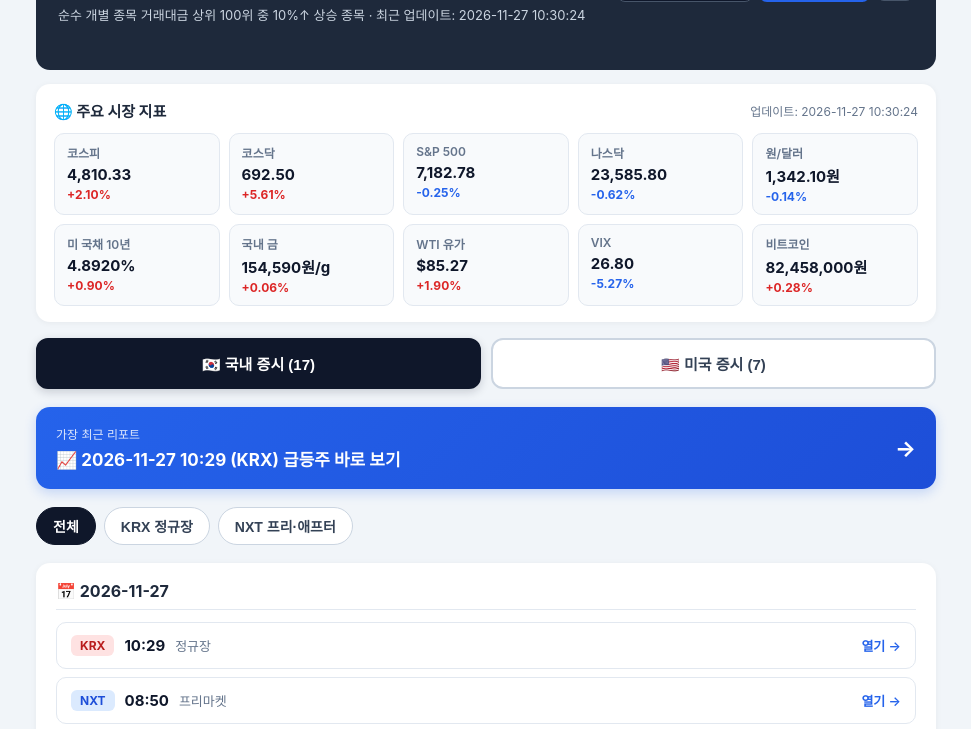
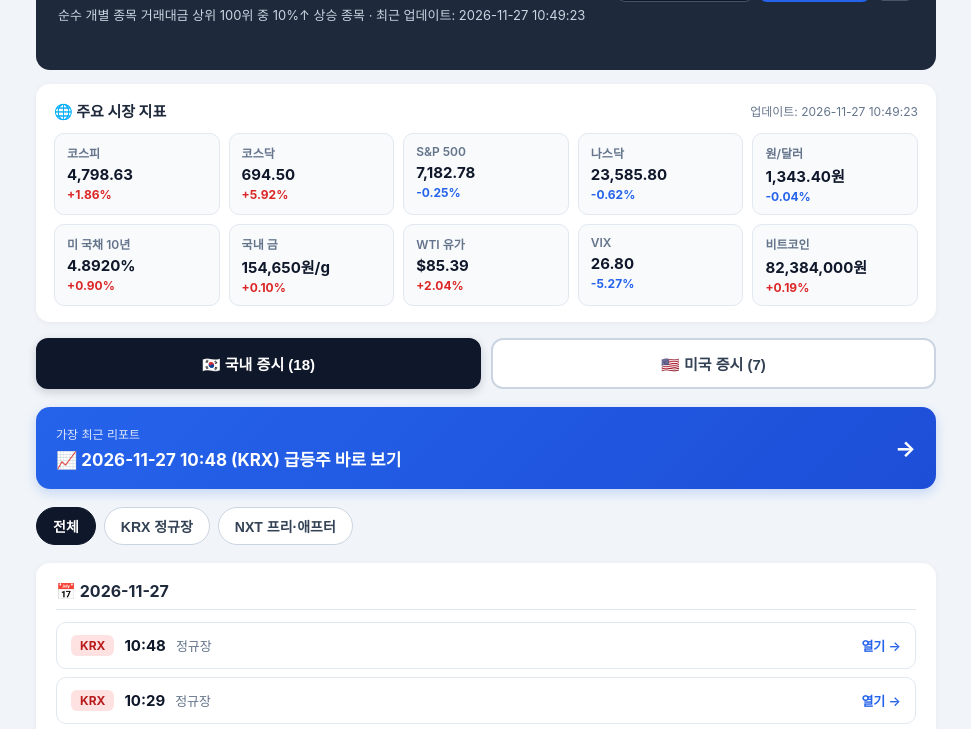
Before and after one commit to no1frieza-cyber/stock-report, a plain HTML site: page index.html in a window 1280 px wide. Shown: the part 69-798 px from the top of the page, without its empty margins (154-1125 px from the left). Drawn offline with Linux system fonts and the light colour scheme.

Commit message:
Update index page (20261127 1048)

```diff
--- a/index.html
+++ b/index.html
@@ -67,9 +67,9 @@
       <div class="header-top">
         <div>
           <h1>📊 한·미 증시 급등주 리포트</h1>
-          <p>순수 개별 종목 거래대금 상위 100위 중 10%↑ 상승 종목 · 최근 업데이트: 2026-11-27 10:30:24</p>
+          <p>순수 개별 종목 거래대금 상위 100위 중 10%↑ 상승 종목 · 최근 업데이트: 2026-11-27 10:49:23</p>
         </div>
-        <div class="refresh-bar" id="refreshControls" data-repo="no1frieza-cyber/stock-report" data-updated="2026-11-27 10:30:24">
+        <div class="refresh-bar" id="refreshControls" data-repo="no1frieza-cyber/stock-report" data-updated="2026-11-27 10:49:23">
           <select id="modeSelect" class="mode-select">
             <option value="krx">KRX 정규장</option>
             <option value="nxt">NXT 프리·애프터</option>
@@ -86,20 +86,20 @@
     <section class="ind-section">
       <div class="ind-header">
         <span class="ind-title">🌐 주요 시장 지표</span>
-        <span class="ind-time">업데이트: 2026-11-27 10:30:24</span>
+        <span class="ind-time">업데이트: 2026-11-27 10:49:23</span>
       </div>
       <div class="ind-grid">
 
             <div class="ind-card">
               <div class="ind-label">코스피</div>
-              <div class="ind-value">4,810.33</div>
-              <div class="ind-rate ind-up">+2.10%</div>
+              <div class="ind-value">4,798.63</div>
+              <div class="ind-rate ind-up">+1.86%</div>
             </div>
 
             <div class="ind-card">
               <div class="ind-label">코스닥</div>
-              <div class="ind-value">692.50</div>
-              <div class="ind-rate ind-up">+5.61%</div>
+              <div class="ind-value">694.50</div>
+              <div class="ind-rate ind-up">+5.92%</div>
             </div>
 
             <div class="ind-card">
@@ -116,8 +116,8 @@
 
             <div class="ind-card">
               <div class="ind-label">원/달러</div>
-              <div class="ind-value">1,342.10원</div>
-              <div class="ind-rate ind-down">-0.14%</div>
+              <div class="ind-value">1,343.40원</div>
+              <div class="ind-rate ind-down">-0.04%</div>
             </div>
 
             <div class="ind-card">
@@ -128,14 +128,14 @@
 
             <div class="ind-card">
               <div class="ind-label">국내 금</div>
-              <div class="ind-value">154,590원/g</div>
-              <div class="ind-rate ind-up">+0.06%</div>
+              <div class="ind-value">154,650원/g</div>
+              <div class="ind-rate ind-up">+0.10%</div>
             </div>
 
             <div class="ind-card">
               <div class="ind-label">WTI 유가</div>
-              <div class="ind-value">$85.27</div>
-              <div class="ind-rate ind-up">+1.90%</div>
+              <div class="ind-value">$85.39</div>
+              <div class="ind-rate ind-up">+2.04%</div>
             </div>
 
             <div class="ind-card">
@@ -146,23 +146,23 @@
 
             <div class="ind-card">
               <div class="ind-label">비트코인</div>
-              <div class="ind-value">82,458,000원</div>
-              <div class="ind-rate ind-up">+0.28%</div>
+              <div class="ind-value">82,384,000원</div>
+              <div class="ind-rate ind-up">+0.19%</div>
             </div>
 
       </div>
     </section>
 
     <div class="market-tabs">
-      <button class="market-tab active" data-tab="kr">🇰🇷 국내 증시 (17)</button>
+      <button class="market-tab active" data-tab="kr">🇰🇷 국내 증시 (18)</button>
       <button class="market-tab" data-tab="us">🇺🇸 미국 증시 (7)</button>
     </div>
     <div id="panel-kr" class="market-panel">
 
-    <a class="latest-banner" href="reports/20261127_1029_KRX.html">
+    <a class="latest-banner" href="reports/20261127_1048_KRX.html">
       <div>
         <div class="latest-tag">가장 최근 리포트</div>
-        <div class="latest-title">📈 2026-11-27 10:29 (KRX) 급등주 바로 보기</div>
+        <div class="latest-title">📈 2026-11-27 10:48 (KRX) 급등주 바로 보기</div>
       </div>
       <span class="latest-arrow">→</span>
     </a>
@@ -176,6 +176,15 @@
             <section class="date-group">
               <h2 class="date-title">📅 2026-11-27</h2>
               <div class="card-grid">
+
+                <a class="report-card" data-mode="KRX" href="reports/20261127_1048_KRX.html">
+                  <div class="card-left">
+                    <span class="badge badge-krx">KRX</span>
+                    <span class="card-time">10:48</span>
+                    <span class="card-session">정규장</span>
+                  </div>
+                  <span class="card-arrow">열기 →</span>
+                </a>
 
                 <a class="report-card" data-mode="KRX" href="reports/20261127_1029_KRX.html">
                   <div class="card-left">
```
